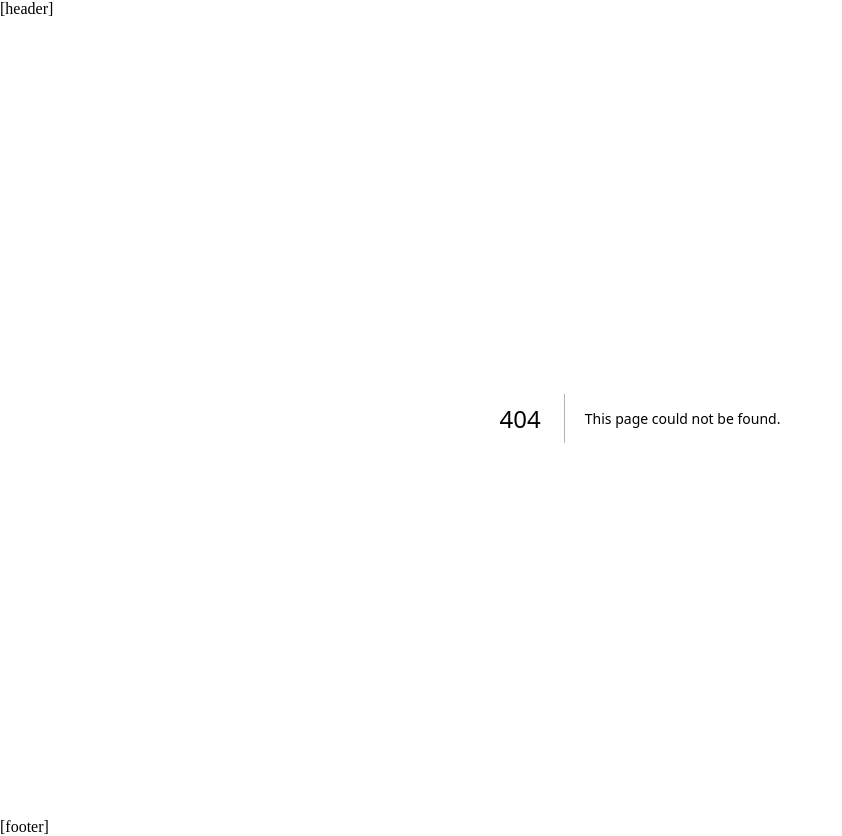
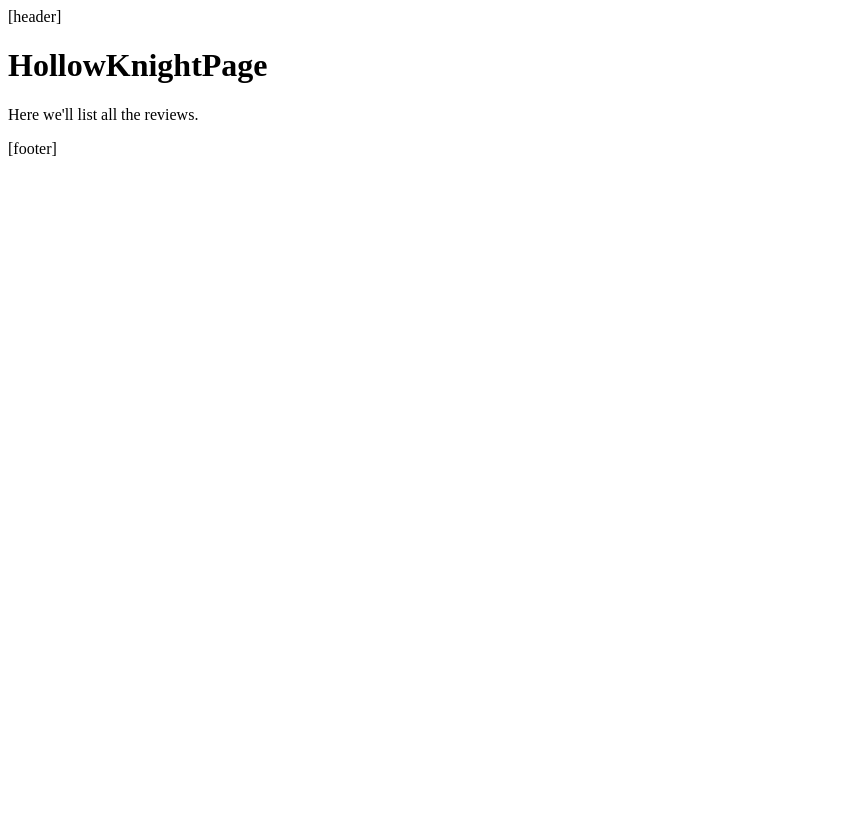
Before and after one commit to harshageorge/next-reviews, a Next.js app: page /reviews/hollow-knight in a window 1280 px wide. Before the commit this address had no page. Shown: the whole page, without its empty margins (0-842 px from the left). After the commit the page ends 800 px from the top, so only its background shows below. Built offline with nearby package versions, Linux system fonts and the light colour scheme.

Commit message:
nested layouts created

```diff
--- /dev/null
+++ b/app/reviews/hollow-knight/page.tsx
@@ -0,0 +1,11 @@
+function HollowKnightPage() {
+    return (
+      <>
+        <h1>HollowKnightPage</h1>
+        <p>
+          Here we'll list all the reviews.
+        </p>
+      </>
+    );
+  }
+  export default HollowKnightPage;
```
Also changed, not shown: app/about/page.tsx (added, +11 -0 lines).
